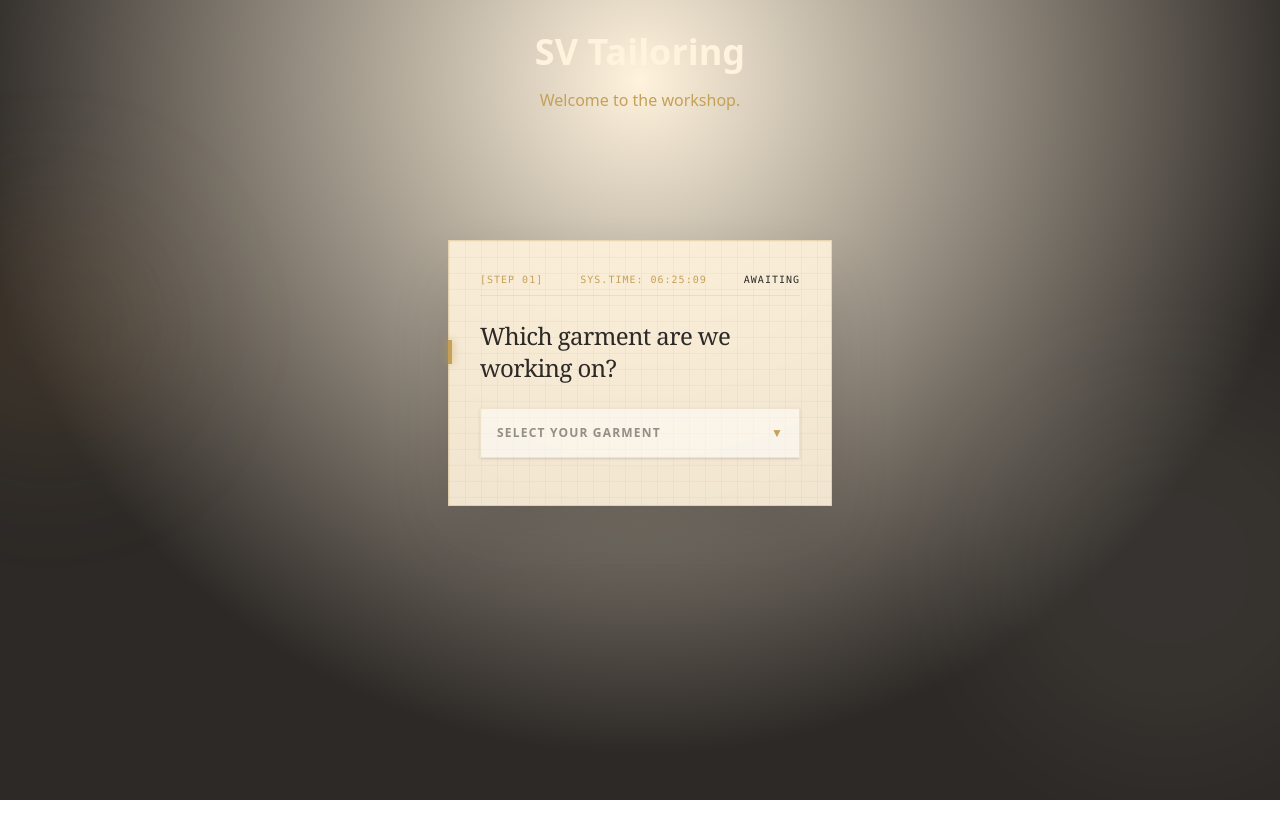
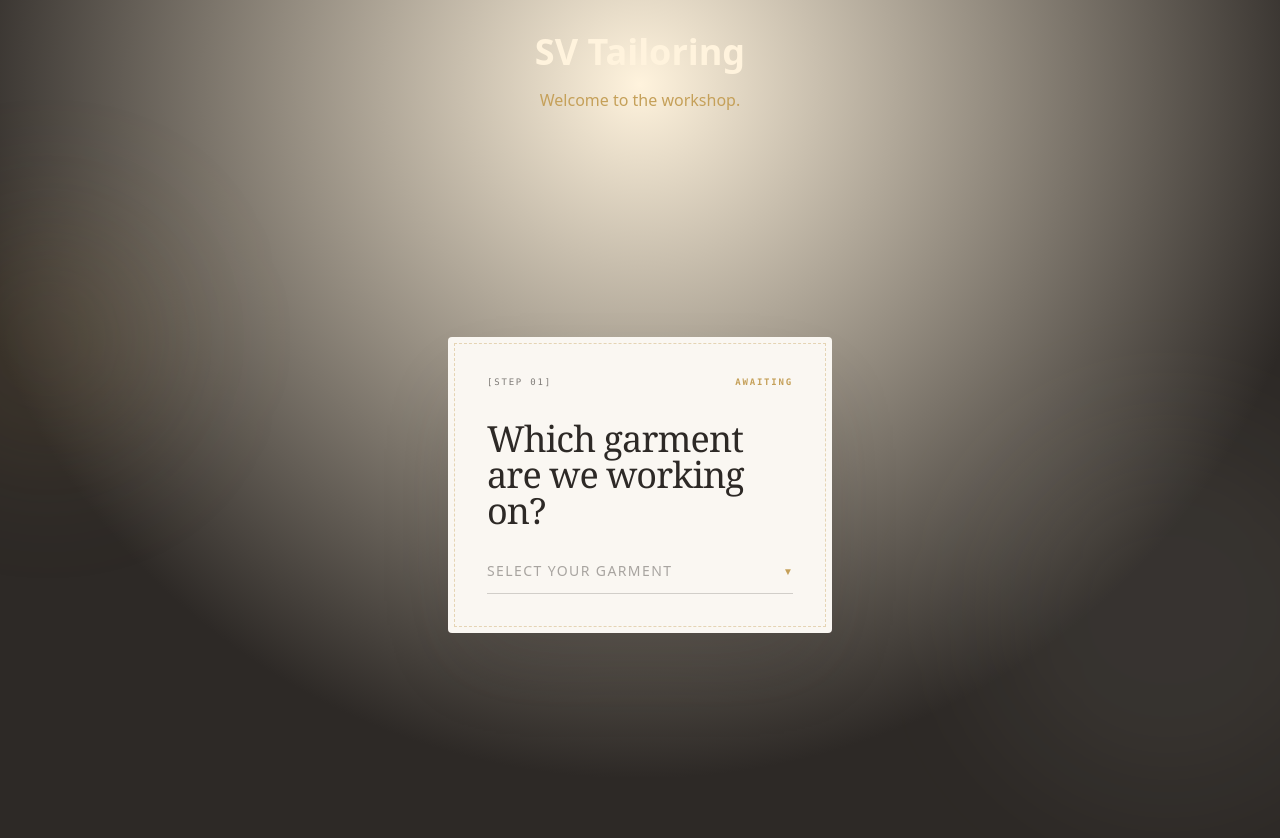
Before and after one commit to KevinJ-Gomez/confecciones-sv, a Next.js app: page /en in a window 1280 px wide. Shown: the top 838 px of the page. Before the commit the page ends 800 px from the top, so only its background shows below. Built offline with nearby package versions, Linux system fonts and the light colour scheme.

Commit message:
design: consolidar transiciones 3D en eje Z y UI artesanal minimalista

```diff
--- a/src/components/Calculadora.js
+++ b/src/components/Calculadora.js
@@ -1,47 +1,35 @@
 "use client";
 
-import { useState, useRef, useEffect } from "react";
+import { useState, useRef } from "react";
 import { motion, AnimatePresence, useMotionValue, useTransform, useSpring } from "framer-motion";
 
-// --- FÍSICAS DE ALTA PRECISIÓN ---
+// --- FÍSICAS DE LA OPCIÓN 1 (APILAMIENTO Z) ---
+const step1Variants = {
+  active: { z: 0, scale: 1, opacity: 1, y: 0, filter: "blur(0px)", transition: { type: "spring", stiffness: 300, damping: 25 } },
+  background: { z: -150, scale: 0.9, opacity: 0.4, y: -40, filter: "blur(4px)", transition: { type: "spring", stiffness: 300, damping: 25 } }
+};
+
+const step2Variants = {
+  hidden: { z: 200, y: 100, opacity: 0 },
+  visible: { z: 0, y: 0, opacity: 1, transition: { type: "spring", stiffness: 300, damping: 25, delay: 0.1 } },
+  exit: { z: 200, opacity: 0, transition: { duration: 0.2 } }
+};
+
 const menuVariants = {
   hidden: { height: 0, opacity: 0 },
-  visible: {
-    height: "auto",
-    opacity: 1,
-    transition: { type: "spring", stiffness: 500, damping: 30, staggerChildren: 0.04, delayChildren: 0.02 },
-  },
-  exit: { height: 0, opacity: 0, transition: { stiffness: 400, damping: 30, staggerChildren: 0.02, staggerDirection: -1 } },
-};
-
-const hiloVariants = {
-  hidden: { pathLength: 0, opacity: 0, strokeDasharray: "4 6" },
-  visible: { pathLength: 1, opacity: 1, strokeDasharray: "4 6", transition: { duration: 0.5, ease: "easeOut" } },
-  broken: {
-    pathLength: 0,
-    opacity: 0,
-    strokeDasharray: "1 40",
-    transition: { duration: 0.25, ease: "circIn" }
-  },
-  exit: { pathLength: 0, opacity: 0, transition: { duration: 0.2 } }
+  visible: { height: "auto", opacity: 1, transition: { type: "spring", stiffness: 500, damping: 30, staggerChildren: 0.05, delayChildren: 0.02 } },
+  exit: { height: 0, opacity: 0, transition: { duration: 0.2 } },
 };
 
 const tagVariants = {
-  hidden: { opacity: 0, x: -10 },
-  visible: { opacity: 1, x: 0, transition: { type: "spring", stiffness: 400, damping: 20 } },
-  exit: { opacity: 0, x: 5, transition: { duration: 0.1 } }
+  hidden: { opacity: 0, y: -10 },
+  visible: { opacity: 1, y: 0, transition: { type: "spring", stiffness: 400, damping: 20 } }
 };
 
 export default function Calculadora({ dict }) {
+  const [currentStep, setCurrentStep] = useState(1);
   const [isOpen, setIsOpen] = useState(false);
-  const [isBroken, setIsBroken] = useState(false);
   const [selectedPrenda, setSelectedPrenda] = useState(null);
-
-  // Reloj simulado para el metadato (Toque técnico)
-  const [time, setTime] = useState("");
-  useEffect(() => {
-    setTime(new Date().toLocaleTimeString('en-US', { hour12: false, hour: "numeric", minute: "numeric", second: "numeric" }));
-  }, [isOpen]);
 
   const ref = useRef(null);
   const mouseX = useMotionValue(0);
@@ -58,18 +46,10 @@ export default function Calculadora({ dict }) {
     mouseY.set(event.clientY - (rect.top + rect.height / 2));
   }
 
-  function handleMouseLeave() {
-    mouseX.set(0);
-    mouseY.set(0);
-  }
-
   const handleSelect = (prenda) => {
-    setIsBroken(true);
     setSelectedPrenda(prenda);
-    setTimeout(() => {
     setIsOpen(false);
-      setIsBroken(false);
-    }, 300);
+    setTimeout(() => setCurrentStep(2), 200); // Pequeña pausa antes de hundir la tarjeta
   };
 
   const prendasArray = ["Pantalón", "Camisa", "Vestido"];
@@ -78,105 +58,65 @@ export default function Calculadora({ dict }) {
     <div
       ref={ref}
       onMouseMove={handleMouseMove}
-      onMouseLeave={handleMouseLeave}
-      className="w-full flex justify-center py-20 relative"
+      onMouseLeave={() => { mouseX.set(0); mouseY.set(0); }}
+      className="w-full flex justify-center py-20 relative h-[650px]"
       style={{ perspective: "2000px" }}
     >
       <motion.div
         style={{ rotateX: smoothRotateX, rotateY: smoothRotateY, transformStyle: "preserve-3d" }}
-        className="w-full max-w-sm relative z-10"
+        className="w-full max-w-sm relative z-10 flex justify-center items-center"
       >
-        {/* DISEÑO NEO-EDITORIAL: Fondo de Papel Milimetrado (Blueprint) y Cristal */}
-        <div className="absolute inset-0 bg-[#FFF3DD]/90 backdrop-blur-xl border border-dorado/30 shadow-[0_30px_60px_-15px_rgba(45,41,38,0.3)] z-0"
-             style={{
-               backgroundImage: `linear-gradient(to right, rgba(197, 160, 89, 0.1) 1px, transparent 1px), linear-gradient(to bottom, rgba(197, 160, 89, 0.1) 1px, transparent 1px)`,
-               backgroundSize: '16px 16px'
-             }}
-        />
 
-        <div className="relative z-10 p-8">
-          {/* MICRO-TIPOGRAFÍA Y METADATOS TÉCNICOS INTERNACIONALIZADOS */}
-          <div className="flex justify-between items-center mb-6 text-[10px] font-mono text-dorado tracking-widest uppercase border-b border-dorado/20 pb-2">
+        {/* ======================================= */}
+        {/* PASO 1: TARJETA CLARA (Base)            */}
+        {/* ======================================= */}
+        <motion.div
+          variants={step1Variants}
+          animate={currentStep === 1 ? "active" : "background"}
+          className="absolute w-full"
+        >
+          <div className="bg-[#FAF7F2] shadow-[0_40px_80px_-20px_rgba(45,41,38,0.2)] rounded-sm p-1.5 relative overflow-hidden">
+            <div className="border-[1.5px] border-dashed border-dorado/40 p-8 relative h-full">
+
+              {/* METADATOS LIMPIOS Y ELEGANTES */}
+              <div className="flex justify-between items-center mb-8 text-[9px] font-mono tracking-[0.2em] text-marron-oscuro/60 uppercase">
                 <span>{dict.step}</span>
-            <span>{dict.timeLabel} {time}</span>
-            <span className={selectedPrenda ? "text-green-600" : "text-marron-oscuro"}>
+                <span className={`font-bold ${selectedPrenda ? "text-[#4A5D23]" : "text-dorado"}`}>
                   {selectedPrenda ? dict.ok : dict.awaiting}
                 </span>
               </div>
 
-          <h2 className="text-marron-oscuro text-2xl font-serif tracking-tight mb-6 relative">
+              <h2 className="text-marron-oscuro text-4xl font-serif leading-none tracking-tight mb-8">
                 {dict.question}
-            {/* Pequeño acento de luz */}
-            <div className="absolute -left-8 top-1/2 -translate-y-1/2 w-1 h-6 bg-dorado shadow-[0_0_8px_rgba(197,160,89,0.8)]"></div>
               </h2>
 
               <button
-            onClick={() => setIsOpen(!isOpen)}
-            className="group w-full text-left text-sm mb-4 cursor-pointer flex justify-between items-center outline-none relative z-20 bg-white/50 p-4 border border-dorado/20 hover:border-dorado transition-all duration-300 shadow-sm"
-            aria-expanded={isOpen}
-            aria-controls="menu-prendas"
+                onClick={() => currentStep === 1 && setIsOpen(!isOpen)}
+                className="w-full text-left flex justify-between items-center outline-none border-b border-marron-oscuro/20 pb-3 hover:border-dorado transition-colors group"
               >
-            <span className={`uppercase tracking-widest text-xs font-bold ${selectedPrenda ? 'text-marron-oscuro' : 'text-marron-oscuro/50'}`}>
+                <span className={`text-sm font-light uppercase tracking-widest ${selectedPrenda ? 'text-marron-oscuro font-medium' : 'text-marron-oscuro/40'}`}>
                   {selectedPrenda ? selectedPrenda : dict.placeholder}
                 </span>
-            <motion.span
-              animate={{ rotate: isOpen ? 180 : 0 }}
-              transition={{ type: "spring", stiffness: 400, damping: 20 }}
-              className="text-xs text-dorado"
-            >
+                <motion.span animate={{ rotate: isOpen ? 180 : 0 }} className="text-[10px] text-dorado group-hover:text-marron-oscuro transition-colors">
                   ▼
                 </motion.span>
               </button>
 
-          <div className="relative">
               <AnimatePresence>
                 {isOpen && (
-                <svg className="absolute left-6 top-0 w-4 h-full pointer-events-none z-0 overflow-visible" viewBox="0 0 10 100" preserveAspectRatio="none">
-                  <circle cx="5" cy="0" r="3" fill="#C5A059" style={{ filter: "drop-shadow(0px 0px 4px rgba(197,160,89,0.8))" }} />
-                  <motion.path
-                    d="M 5 0 L 5 100"
-                    stroke="#C5A059"
-                    strokeWidth="1.5"
-                    fill="transparent"
-                    variants={hiloVariants}
-                    initial="hidden"
-                    animate={isBroken ? "broken" : "visible"}
-                    exit="exit"
-                    // EL GLOW DEL HILO
-                    style={{ filter: "drop-shadow(0px 0px 3px rgba(197,160,89,0.6))" }}
-                  />
-                </svg>
-              )}
-            </AnimatePresence>
-
-            <AnimatePresence>
-              {isOpen && (
-                <motion.div
-                  id="menu-prendas"
-                  variants={menuVariants}
-                  initial="hidden"
-                  animate="visible"
-                  exit="exit"
-                  className="overflow-hidden pl-12 relative z-10"
-                >
-                  <div className="flex flex-col gap-2 pb-4 pt-4">
+                  <motion.div variants={menuVariants} initial="hidden" animate="visible" exit="exit" className="overflow-hidden relative z-10 mt-4">
+                    <div className="flex flex-col gap-1">
                       {prendasArray.map((prenda) => (
                         <motion.button
                           key={prenda}
                           variants={tagVariants}
                           onClick={() => handleSelect(prenda)}
-                        className="group relative w-full text-left px-4 py-3 outline-none flex items-center justify-between overflow-hidden"
+                          // DISEÑO SUTIL: Micro-indicador dorado
+                          className="group relative flex items-center w-full text-left px-2 py-3 outline-none"
                         >
-                        {/* Fondo que aparece desde la izquierda */}
-                        <div className="absolute inset-0 bg-marron-oscuro -translate-x-full group-hover:translate-x-0 transition-transform duration-500 ease-out z-0" />
-
-                        <span className="relative z-10 uppercase tracking-widest text-xs font-semibold text-marron-oscuro group-hover:text-crema transition-colors duration-300">
+                          <span className="absolute left-0 w-1 h-1 rounded-full bg-dorado opacity-0 group-hover:opacity-100 transition-opacity duration-300"></span>
+                          <span className="text-sm font-serif italic text-marron-oscuro/70 group-hover:text-dorado group-hover:translate-x-3 transition-all duration-300">
                             {prenda}
-                        </span>
-
-                        {/* Flecha magnética que entra por la derecha */}
-                        <span className="relative z-10 text-dorado opacity-0 -translate-x-4 group-hover:opacity-100 group-hover:translate-x-0 transition-all duration-500 ease-out font-mono">
-                          →
                           </span>
                         </motion.button>
                       ))}
@@ -187,6 +127,53 @@ export default function Calculadora({ dict }) {
             </div>
           </div>
         </motion.div>
+
+
+        {/* ======================================= */}
+        {/* PASO 2: TARJETA OSCURA (Apilada encima) */}
+        {/* ======================================= */}
+        <AnimatePresence>
+          {currentStep === 2 && (
+            <motion.div
+              variants={step2Variants}
+              initial="hidden"
+              animate="visible"
+              exit="exit"
+              className="absolute w-full"
+            >
+              <div className="bg-[#2D2926] shadow-2xl rounded-sm p-1.5 relative text-crema">
+
+                {/* Hilo SVG de perforación (Conecta tarjeta 1 con tarjeta 2) */}
+                <svg className="absolute left-10 -top-16 w-4 h-16 pointer-events-none z-20 overflow-visible" viewBox="0 0 10 100" preserveAspectRatio="none">
+                  <motion.path d="M 5 0 L 5 100" stroke="#C5A059" strokeWidth="2" strokeDasharray="4 6" fill="transparent" initial={{ pathLength: 0 }} animate={{ pathLength: 1 }} transition={{ duration: 0.5, delay: 0.2 }} style={{ filter: "drop-shadow(0px 0px 3px rgba(197,160,89,0.8))" }} />
+                  <circle cx="5" cy="100" r="3" fill="#C5A059" />
+                </svg>
+
+                <div className="border-[1.5px] border-dashed border-dorado/30 p-8">
+
+                  {/* METADATOS TRASEROS LIMPIOS */}
+                  <div className="flex justify-between items-center mb-8 text-[9px] font-mono tracking-[0.2em] text-crema/50 uppercase">
+                    <span>[ Paso 02 ]</span>
+                    <span className="text-crema">{selectedPrenda}</span>
+                  </div>
+
+                  <h2 className="text-crema text-3xl font-serif leading-none tracking-tight mb-8">
+                    ¿Qué servicio aplicamos?
+                  </h2>
+
+                  <button
+                    className="text-xs font-mono tracking-widest text-dorado hover:text-crema transition-colors uppercase"
+                    onClick={() => { setCurrentStep(1); setSelectedPrenda(null); }}
+                  >
+                    ← Volver (Descoser)
+                  </button>
+                </div>
+              </div>
+            </motion.div>
+          )}
+        </AnimatePresence>
+
+      </motion.div>
     </div>
   );
 }
```
Lines whose indentation alone changed are shown as unchanged.
